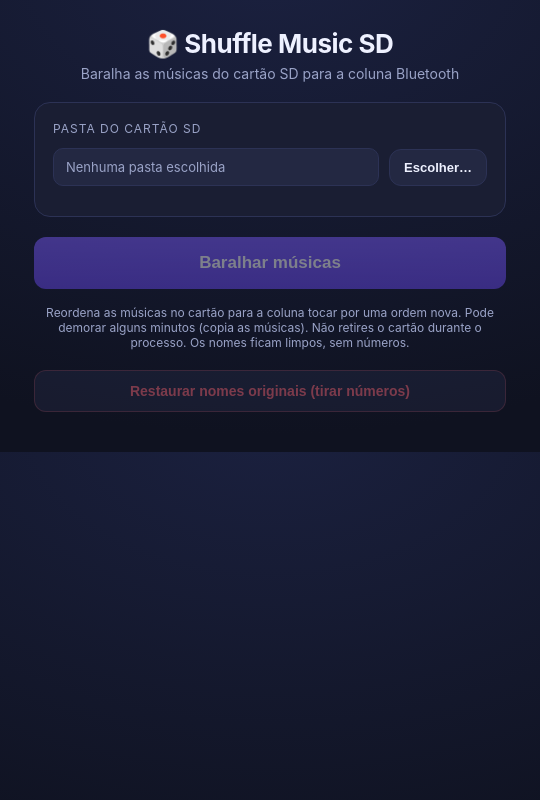
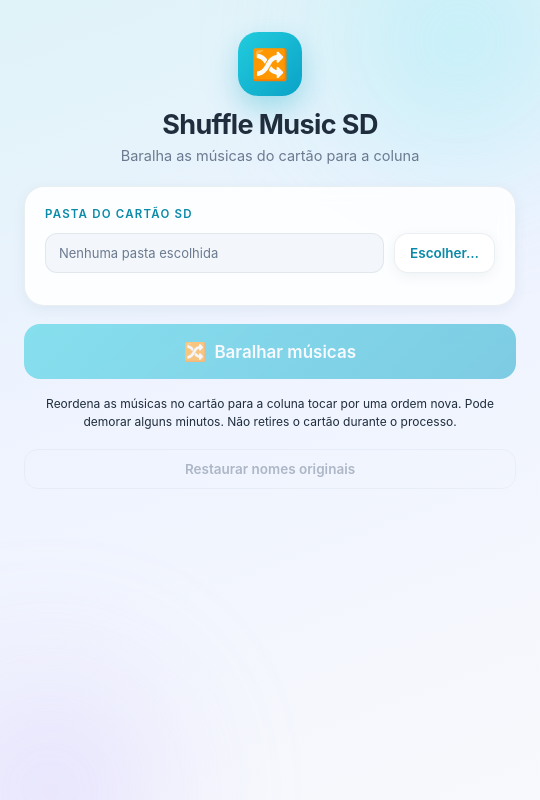
Before and after one commit to paulinomary/Shuffle_Music_SD, an Electron app: page src/renderer/index.html in a window 540 px wide. Drawn offline with Linux system fonts and the light colour scheme; no server answers.

Commit message:
v3.2.0: novo visual claro e suave (pastel + turquesa) e barra de progresso
Redesenho completo da interface a pedido da utilizadora (a antiga era demasiado
escura): fundo claro com gradiente, cartões brancos com sombras, acento turquesa,
ícone, cantos redondos, barra de progresso visual durante a cópia. Inclui o botão
'Ver última ordem' (antes previsto para a 3.1.0).

```diff
--- a/package.json
+++ b/package.json
@@ -1,6 +1,6 @@
 {
   "name": "shuffle-music-sd",
-  "version": "3.1.0",
+  "version": "3.2.0",
   "description": "App de desktop que baralha as músicas de um cartão SD adicionando um número aleatório ao nome, para colunas Bluetooth sem shuffle.",
   "main": "src/main.js",
   "author": "Mariana Paulino",
--- a/src/renderer/index.html
+++ b/src/renderer/index.html
@@ -7,14 +7,18 @@
     <link rel="stylesheet" href="styles.css" />
   </head>
   <body>
+    <div class="glow glow-1"></div>
+    <div class="glow glow-2"></div>
+
     <main class="app">
       <header>
-        <h1>🎲 Shuffle Music SD</h1>
-        <p class="subtitle">Baralha as músicas do cartão SD para a coluna Bluetooth</p>
+        <div class="logo">🔀</div>
+        <h1>Shuffle Music SD</h1>
+        <p class="subtitle">Baralha as músicas do cartão para a coluna</p>
       </header>
 
       <section class="card">
-        <label class="field-label">Pasta do cartão SD</label>
+        <span class="field-label">Pasta do cartão SD</span>
         <div class="folder-row">
           <span id="folder" class="folder-path muted">Nenhuma pasta escolhida</span>
           <button id="pick" class="btn btn-secondary">Escolher…</button>
@@ -24,17 +28,28 @@
 
       <section id="orderCard" class="card hidden">
         <div class="order-head">
-          <label class="field-label">Músicas no cartão</label>
-          <button id="refreshOrder" class="btn btn-secondary btn-mini">Atualizar</button>
+          <span class="field-label">Músicas no cartão</span>
+          <button id="refreshOrder" class="btn btn-ghost btn-mini">Atualizar</button>
         </div>
         <p class="hint muted">Lista por ordem alfabética. A ordem real por que a coluna toca só se vê na própria coluna — o computador mostra sempre por nome.</p>
         <ul id="orderList" class="order-list"></ul>
       </section>
 
-      <button id="shuffle" class="btn btn-primary" disabled>Baralhar músicas</button>
-      <p class="hint muted center">Reordena as músicas no cartão para a coluna tocar por uma ordem nova. Pode demorar alguns minutos (copia as músicas). Não retires o cartão durante o processo. Os nomes ficam limpos, sem números.</p>
-      <button id="lastOrder" class="btn btn-secondary hidden">Ver última ordem baralhada</button>
-      <button id="restore" class="btn btn-danger" disabled>Restaurar nomes originais (tirar números)</button>
+      <button id="shuffle" class="btn btn-primary" disabled>
+        <span class="btn-icon">🔀</span> Baralhar músicas
+      </button>
+
+      <div id="progress" class="progress hidden">
+        <div class="progress-track"><div id="progressBar" class="progress-fill"></div></div>
+        <span id="progressText" class="progress-text muted"></span>
+      </div>
+
+      <p class="hint center">Reordena as músicas no cartão para a coluna tocar por uma ordem nova. Pode demorar alguns minutos. Não retires o cartão durante o processo.</p>
+
+      <div class="secondary-actions">
+        <button id="lastOrder" class="btn btn-ghost hidden">Ver última ordem</button>
+        <button id="restore" class="btn btn-ghost" disabled>Restaurar nomes originais</button>
+      </div>
 
       <section id="result" class="result hidden"></section>
     </main>
--- a/src/renderer/styles.css
+++ b/src/renderer/styles.css
@@ -1,68 +1,134 @@
 :root {
-  --bg: #0f1220;
-  --card: #1a1e33;
-  --card-2: #232842;
-  --text: #eef1ff;
-  --muted: #9aa3c7;
-  --accent: #7c5cff;
-  --accent-hover: #6a49f2;
-  --ok: #3ddc97;
-  --err: #ff6b7d;
-  --border: #2c3255;
+  --bg-1: #dff3f8;
+  --bg-2: #eef3ff;
+  --bg-3: #f8f9fc;
+  --ink: #1f2d3d;
+  --muted: #6b7a90;
+  --card: rgba(255, 255, 255, 0.85);
+  --card-solid: #ffffff;
+  --border: rgba(23, 60, 80, 0.08);
+  --accent-1: #22ccdd;
+  --accent-2: #0aa2c7;
+  --accent-ink: #0a8aa8;
+  --ok-bg: #e7f9f1;
+  --ok-ink: #0f9d6b;
+  --err-bg: #fdeef0;
+  --err-ink: #e0566c;
+  --shadow-sm: 0 4px 14px rgba(20, 70, 90, 0.06);
+  --shadow-md: 0 12px 34px rgba(20, 70, 90, 0.10);
+  --shadow-accent: 0 12px 28px rgba(14, 170, 200, 0.32);
 }
 
 * {
   box-sizing: border-box;
 }
 
+html,
 body {
   margin: 0;
+  min-height: 100%;
+}
+
+body {
   font-family: -apple-system, BlinkMacSystemFont, "Segoe UI", Roboto, sans-serif;
-  background: radial-gradient(1200px 800px at 50% -10%, #1b2140 0%, var(--bg) 60%);
-  color: var(--text);
+  color: var(--ink);
+  background: linear-gradient(160deg, var(--bg-1) 0%, var(--bg-2) 42%, var(--bg-3) 100%);
+  background-attachment: fixed;
   user-select: none;
+  -webkit-font-smoothing: antialiased;
+  overflow-x: hidden;
+}
+
+/* manchas de cor suaves no fundo, para dar profundidade */
+.glow {
+  position: fixed;
+  border-radius: 50%;
+  filter: blur(70px);
+  opacity: 0.55;
+  z-index: 0;
+  pointer-events: none;
+}
+.glow-1 {
+  width: 320px;
+  height: 320px;
+  top: -120px;
+  right: -80px;
+  background: radial-gradient(circle, #7ee8f2, transparent 70%);
+}
+.glow-2 {
+  width: 300px;
+  height: 300px;
+  bottom: -140px;
+  left: -100px;
+  background: radial-gradient(circle, #c9b8ff, transparent 70%);
 }
 
 .app {
-  max-width: 520px;
+  position: relative;
+  z-index: 1;
+  max-width: 540px;
   margin: 0 auto;
-  padding: 28px 24px 40px;
+  padding: 32px 24px 44px;
   display: flex;
   flex-direction: column;
-  gap: 20px;
+  gap: 18px;
 }
 
 header {
   text-align: center;
+  margin-bottom: 4px;
+}
+
+.logo {
+  width: 64px;
+  height: 64px;
+  margin: 0 auto 12px;
+  display: grid;
+  place-items: center;
+  font-size: 30px;
+  border-radius: 20px;
+  background: linear-gradient(135deg, var(--accent-1), var(--accent-2));
+  box-shadow: var(--shadow-accent);
 }
 
 h1 {
   margin: 0;
-  font-size: 26px;
-  letter-spacing: -0.5px;
+  font-size: 27px;
+  font-weight: 700;
+  letter-spacing: -0.6px;
 }
 
 .subtitle {
   margin: 6px 0 0;
   color: var(--muted);
-  font-size: 14px;
+  font-size: 14.5px;
 }
 
 .card {
   background: var(--card);
+  backdrop-filter: blur(8px);
   border: 1px solid var(--border);
-  border-radius: 16px;
-  padding: 18px;
+  border-radius: 20px;
+  padding: 20px;
   display: flex;
   flex-direction: column;
   gap: 12px;
+  box-shadow: var(--shadow-sm);
+}
+
+.card.hidden,
+.btn.hidden,
+.progress.hidden,
+.result.hidden {
+  display: none;
 }
 
 .field-label {
-  font-size: 12px;
+  font-size: 11.5px;
   text-transform: uppercase;
-  letter-spacing: 1px;
-  color: var(--muted);
+  letter-spacing: 1.2px;
+  font-weight: 600;
+  color: var(--accent-ink);
 }
 
 .folder-row {
@@ -73,10 +139,10 @@ h1 {
 
 .folder-path {
   flex: 1;
-  background: var(--card-2);
+  background: #f3f6fb;
   border: 1px solid var(--border);
-  border-radius: 10px;
-  padding: 10px 12px;
+  border-radius: 12px;
+  padding: 11px 13px;
   font-size: 13px;
   overflow: hidden;
   text-overflow: ellipsis;
@@ -92,183 +158,194 @@ h1 {
   font-size: 13px;
 }
 
+/* --- Botões --- */
 .btn {
   border: none;
-  border-radius: 12px;
-  padding: 12px 16px;
+  border-radius: 14px;
+  padding: 13px 18px;
   font-size: 15px;
   font-weight: 600;
+  font-family: inherit;
   cursor: pointer;
-  transition: transform 0.05s ease, background 0.15s ease, opacity 0.15s ease;
+  transition: transform 0.06s ease, box-shadow 0.2s ease, background 0.2s ease,
+    filter 0.2s ease;
+  display: inline-flex;
+  align-items: center;
+  justify-content: center;
+  gap: 8px;
+}
+.btn:active {
+  transform: scale(0.985);
 }
 
-.btn:active {
-  transform: scale(0.98);
+.btn-primary {
+  background: linear-gradient(135deg, var(--accent-1), var(--accent-2));
+  color: #fff;
+  font-size: 17px;
+  padding: 17px;
+  border-radius: 16px;
+  box-shadow: var(--shadow-accent);
+}
+.btn-primary:hover:not(:disabled) {
+  filter: brightness(1.04);
+  box-shadow: 0 16px 34px rgba(14, 170, 200, 0.4);
+}
+.btn-icon {
+  font-size: 18px;
 }
 
 .btn-secondary {
-  background: var(--card-2);
-  color: var(--text);
+  background: var(--card-solid);
+  color: var(--accent-ink);
   border: 1px solid var(--border);
-  padding: 10px 14px;
-  font-size: 13px;
+  padding: 11px 15px;
+  font-size: 13.5px;
+  box-shadow: var(--shadow-sm);
+}
+.btn-secondary:hover:not(:disabled) {
+  background: #f2fbfd;
 }
 
-.btn-secondary:hover {
-  background: #2b3152;
+.btn-ghost {
+  background: transparent;
+  color: var(--muted);
+  border: 1px solid var(--border);
+  padding: 11px 15px;
+  font-size: 13.5px;
+  flex: 1;
 }
-
-.btn-primary {
-  background: linear-gradient(180deg, var(--accent), var(--accent-hover));
-  color: #fff;
-  font-size: 17px;
-  padding: 16px;
-  box-shadow: 0 8px 24px rgba(124, 92, 255, 0.35);
-}
-
-.btn-primary:hover:not(:disabled) {
-  filter: brightness(1.05);
-}
-
-.btn-danger {
-  background: var(--card-2);
-  color: var(--err);
-  border: 1px solid rgba(255, 107, 125, 0.35);
-  font-size: 14px;
-  padding: 12px;
-}
-
-.btn-danger:hover:not(:disabled) {
-  background: rgba(255, 107, 125, 0.12);
+.btn-ghost:hover:not(:disabled) {
+  background: rgba(255, 255, 255, 0.6);
+  color: var(--ink);
 }
 
 .btn-mini {
   padding: 6px 12px;
   font-size: 12px;
+  flex: 0 0 auto;
 }
 
 .btn:disabled {
-  opacity: 0.45;
+  opacity: 0.5;
   cursor: not-allowed;
   box-shadow: none;
+  filter: none;
 }
 
-.card.hidden {
-  display: none;
+.secondary-actions {
+  display: flex;
+  gap: 10px;
 }
 
-.btn.hidden {
-  display: none;
+/* --- Barra de progresso --- */
+.progress {
+  display: flex;
+  flex-direction: column;
+  gap: 8px;
+  margin-top: -4px;
+}
+.progress-track {
+  height: 10px;
+  border-radius: 999px;
+  background: #e4eaf2;
+  overflow: hidden;
+}
+.progress-fill {
+  height: 100%;
+  width: 0%;
+  border-radius: 999px;
+  background: linear-gradient(90deg, var(--accent-1), var(--accent-2));
+  transition: width 0.25s ease;
+}
+.progress-text {
+  font-size: 12.5px;
+  text-align: center;
 }
 
+/* --- Listas de músicas --- */
 .order-head {
   display: flex;
   align-items: center;
   justify-content: space-between;
 }
-
 .hint {
-  margin: -4px 0 0;
+  margin: -2px 0 0;
   font-size: 12px;
+  line-height: 1.5;
 }
-
 .center {
   text-align: center;
 }
 
 .order-list {
-  margin: 6px 0 0;
+  margin: 8px 0 0;
   padding-left: 0;
   list-style: none;
   max-height: 220px;
   overflow-y: auto;
   font-size: 13px;
 }
-
 .order-list li {
   display: flex;
   gap: 10px;
-  padding: 5px 2px;
+  align-items: center;
+  padding: 6px 2px;
   border-bottom: 1px solid var(--border);
   white-space: nowrap;
   overflow: hidden;
   text-overflow: ellipsis;
 }
-
+.order-list li:last-child {
+  border-bottom: none;
+}
 .order-list li::before {
   content: "♪";
-  color: var(--accent);
+  color: var(--accent-1);
   min-width: 14px;
 }
-
 .order-list li span {
   overflow: hidden;
   text-overflow: ellipsis;
 }
 
+/* --- Resultado --- */
 .result {
-  background: var(--card);
-  border: 1px solid var(--border);
-  border-radius: 16px;
-  padding: 16px 18px;
+  border-radius: 18px;
+  padding: 18px 20px;
   font-size: 14px;
+  box-shadow: var(--shadow-sm);
+}
+.result.ok {
+  background: var(--ok-bg);
+  border: 1px solid rgba(15, 157, 107, 0.2);
+}
+.result.err {
+  background: var(--err-bg);
+  border: 1px solid rgba(224, 86, 108, 0.25);
+}
+.result h3 {
+  margin: 0 0 6px;
+  font-size: 16px;
+}
+.result.ok h3 {
+  color: var(--ok-ink);
+}
+.result.err h3 {
+  color: var(--err-ink);
 }
 
-.result.hidden {
-  display: none;
-}
-
-.result.ok {
-  border-color: rgba(61, 220, 151, 0.4);
-}
-
-.result.err {
-  border-color: rgba(255, 107, 125, 0.4);
-}
-
-.result h3 {
-  margin: 0 0 8px;
-  font-size: 15px;
-}
-
-.result.ok h3 {
-  color: var(--ok);
-}
-
-.result.err h3 {
-  color: var(--err);
-}
-
-.result ul {
-  margin: 8px 0 0;
-  padding-left: 0;
-  list-style: none;
-  max-height: 200px;
-  overflow-y: auto;
-  font-size: 12px;
-  color: var(--muted);
-}
-
-.result li {
-  padding: 3px 0;
-  border-bottom: 1px solid var(--border);
-  white-space: nowrap;
-  overflow: hidden;
-  text-overflow: ellipsis;
-}
-
+/* --- Spinner --- */
 .spinner {
   display: inline-block;
   width: 16px;
   height: 16px;
-  border: 2px solid rgba(255, 255, 255, 0.3);
+  border: 2.5px solid rgba(255, 255, 255, 0.4);
   border-top-color: #fff;
   border-radius: 50%;
   animation: spin 0.7s linear infinite;
   vertical-align: middle;
   margin-right: 8px;
 }
-
 @keyframes spin {
   to {
     transform: rotate(360deg);
```
Also changed, not shown: src/renderer/renderer.js (+13 -4 lines).
